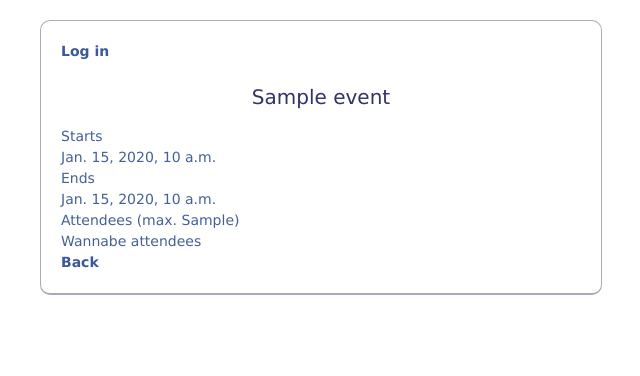
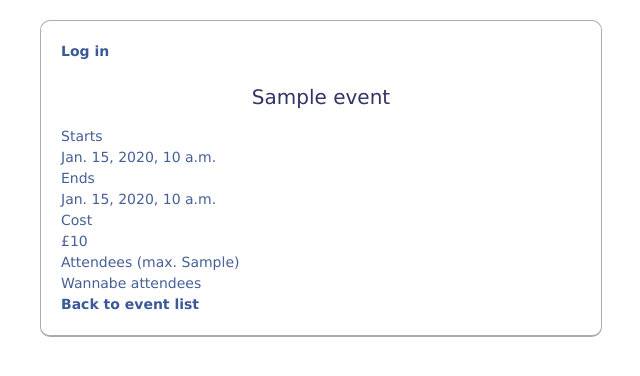
Before and after one commit to bensums/subaqua-site, a Django app: template events/templates/events/detail.html in a window 1280 px wide. Shown: the top 376 px of the page, without its empty margins (319-959 px from the left). Run offline with Django 3.2, Linux system fonts and the light colour scheme; the template is opened without the code that fills it: most values are stand-ins (such as "Sample title", 1, 10 or a date in 2020); some libraries are stand-ins or nearby versions.

Commit message:
Add cost field to detail template

```diff
--- a/events/templates/events/detail.html
+++ b/events/templates/events/detail.html
@@ -4,6 +4,7 @@
 <dl>
 	<dd>Starts</dd><dt>{{ event.start_time }}</dt>
 	<dd>Ends</dd><dt>{{ event.end_time }}</dt>
+	<dd>Cost</dd><dt>{% ifequal event.cost 0 %}Free{% else %}£{{ event.cost }}{% endifequal %}</dt>
 	<dd>Attendees{% if event.max_people %} (max. {{ event.max_people }}){% endif %}</dd><dt>
 	<ul>
 		{% for person in event.attendees %}
@@ -38,6 +39,6 @@ You are registered for this event.
 {% endifequal %}
 {% endif %}
 <p class="back_button">
-	<a href="/">Back</a>
+	<a href="/">Back to event list</a>
 </p>
 {% endblock %}
```
